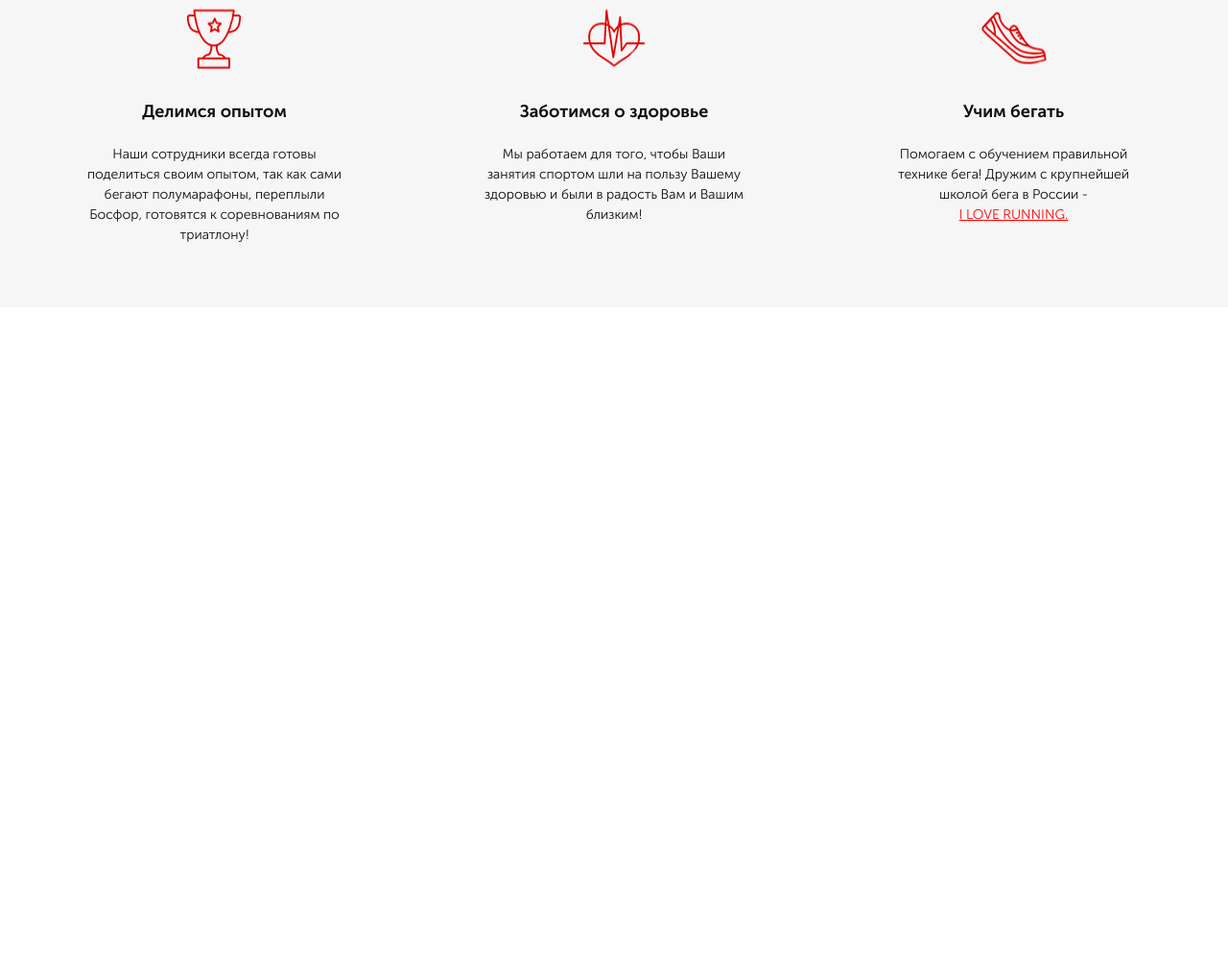
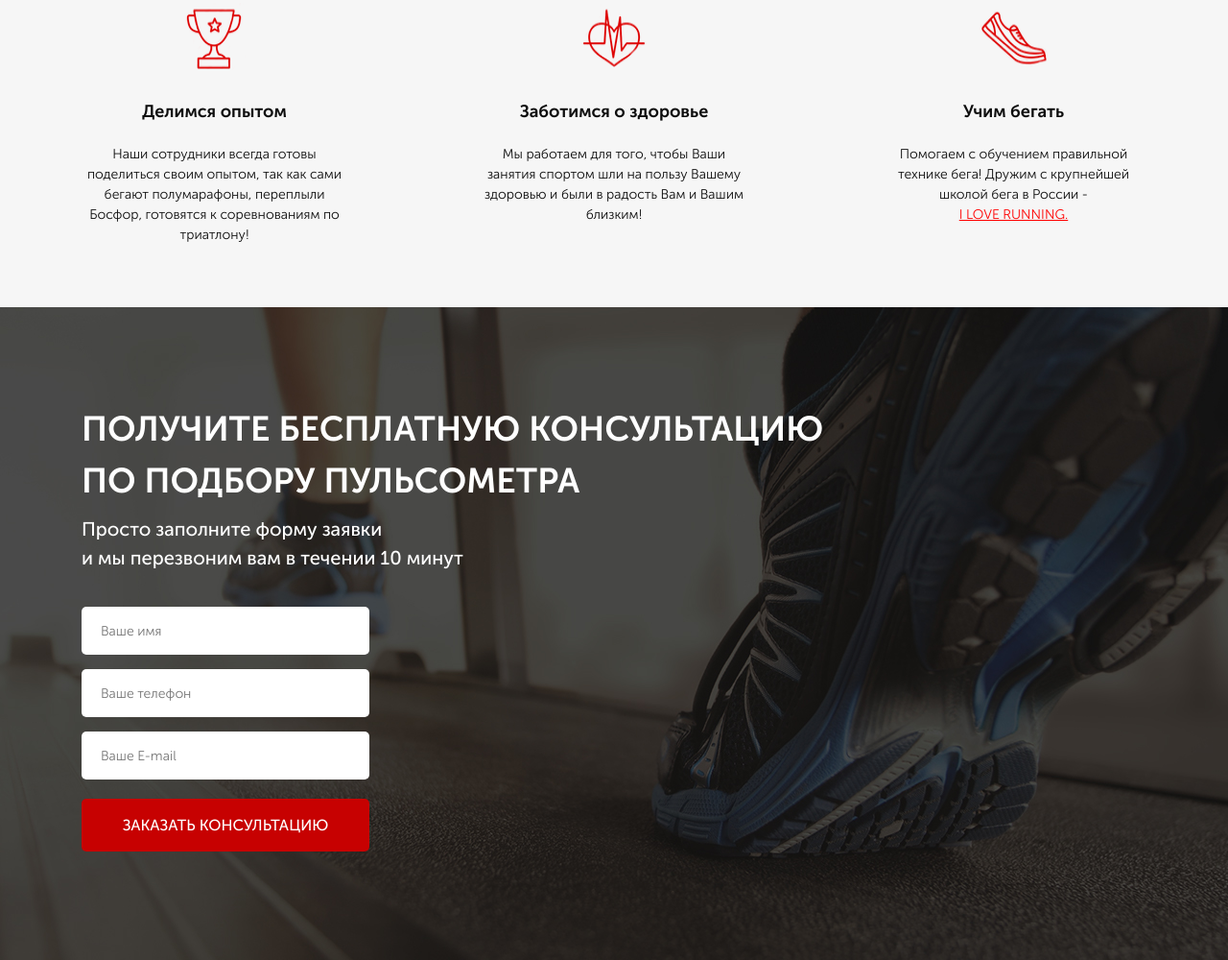
Before and after one commit to PavlenWeb/PawlenWeb.github.io, a website: page src/index.html in a window 1280 px wide. Shown: the part 911-1911 px from the top of the page at 96% size. Before the commit the page ends 1231 px from the top, so only its background shows below. Drawn offline with Linux system fonts and the light colour scheme.

Commit message:
finished three section(forms)

```diff
--- a/src/index.html
+++ b/src/index.html
@@ -81,5 +81,23 @@
             </div>
         </div>
 
+        <div class="consultation">
+            <div class="container">
+                <h2 class="title title_left">Получите бесплатную консультацию <br> по подбору пульсометра </h2>
+                <div class="consultation__descr">Просто заполните форму заявки <br>и мы перезвоним вам в течении 10 минут</div>
+
+                <form class="feet-form" action="#">
+                    <input name="name" required placeholder="Ваше имя" type="text">
+                    <input name="phone" required placeholder="Ваше телефон" type="text">
+                    <input name="email" required placeholder="Ваше E-mail" type="email">
+
+                    <button class="button button_submit">ЗАКАЗАТЬ КОНСУЛЬТАЦИЮ</button>
+                </form>
+
+
+
+            </div>
+        </div>
+
 </body>
 </html>
--- a/src/sass/blocks/_buttons.scss
+++ b/src/sass/blocks/_buttons.scss
@@ -17,5 +17,10 @@
         font-size: 16px;
         margin-top: 67px;
     }
+    &_submit {
+        width: 100%;
+        height: 55px;
+        font-size: 16px;
+    }
 
 }
--- /dev/null
+++ b/src/sass/blocks/_consultation.scss
@@ -0,0 +1,11 @@
+.consultation {
+    min-height: 680px;
+    padding: 100px 0 92px 0;
+    background: url(../../img/bg2.png) center (center/cover) no-repeat;
+    &__descr {
+        color: #FFF;
+        font-size: 20px;
+        font-style: normal;
+        font-weight: 500;
+    }
+}
--- /dev/null
+++ b/src/sass/blocks/_forms.scss
@@ -0,0 +1,21 @@
+.feet-form {
+    margin-top: 36px;
+    display: flex;
+    flex-direction: column;
+    width: 300px;
+    input {
+        height: 50px;
+        border-radius: 5px;
+        background-color: #fff;
+        margin-bottom: 15px;
+        border: none;
+        padding: 0 20px;
+        color: #4B4B4B;
+        font-size: 14px;
+        font-style: normal;
+        font-weight: 300;
+        &:nth-child(3) {
+            margin-bottom: 20px;
+        }
+    }
+}
--- /dev/null
+++ b/src/sass/blocks/_titles.scss
@@ -0,0 +1,13 @@
+.title {
+    color: #0D0D0D;
+    text-align: center;
+    font-size: 30px;
+    font-style: normal;
+    font-weight: 700;
+    text-transform: uppercase;
+    &_left {
+        color: #FFF;
+        font-size: 36px;
+        text-align: left;
+    }
+}
--- a/src/sass/style.scss
+++ b/src/sass/style.scss
@@ -2,14 +2,11 @@
 * {
     font-family: 'Museo Sans Cyrl', sans-serif;
 }
-.title {
-    color: #0D0D0D;
-    text-align: center;
-    font-size: 30px;
-    font-style: normal;
-    font-weight: 700;
-}
+
 @import 'blocks/_promo';
 @import 'blocks/_header';
 @import 'blocks/_buttons';
-@import 'blocks/advantages';
+@import 'blocks/_advantages';
+@import 'blocks/_titles';
+@import 'blocks/_forms';
+@import 'blocks/_consultation';
```
Also changed, not shown: src/css/style.min.css.
